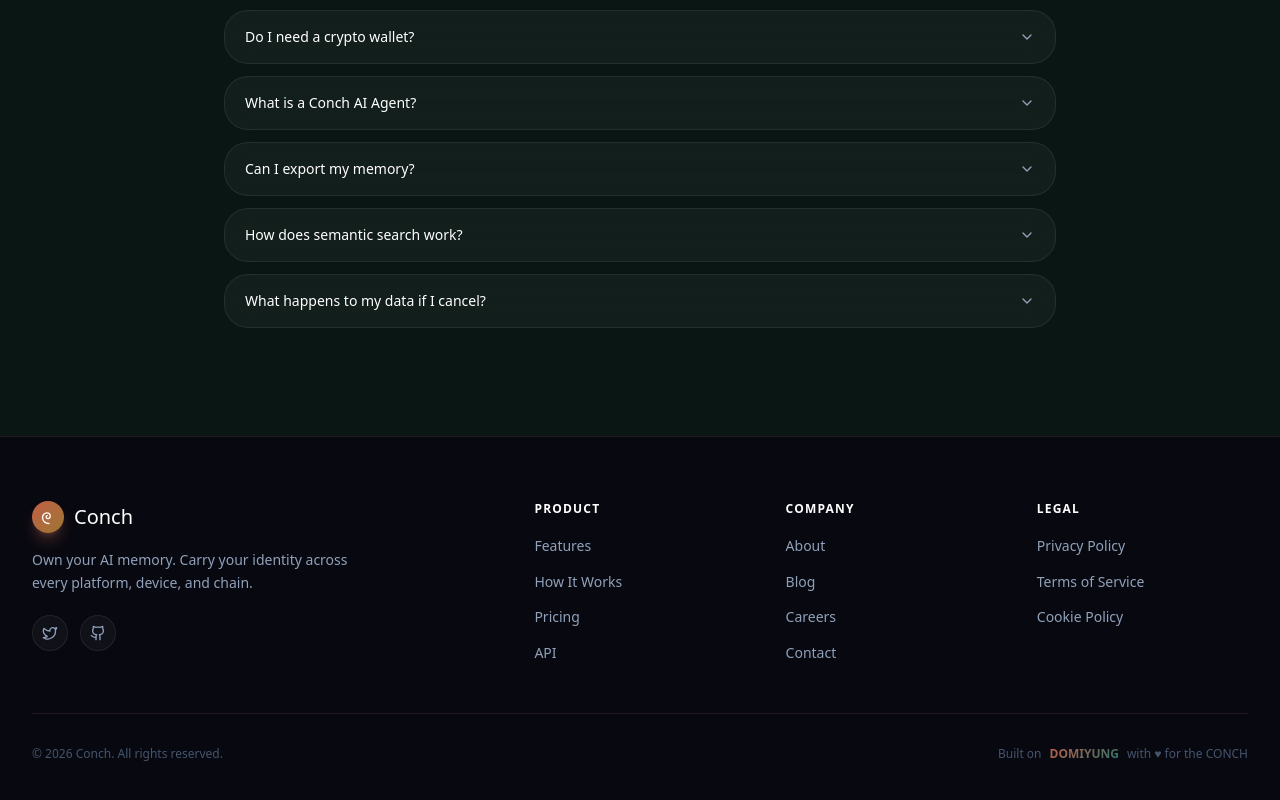
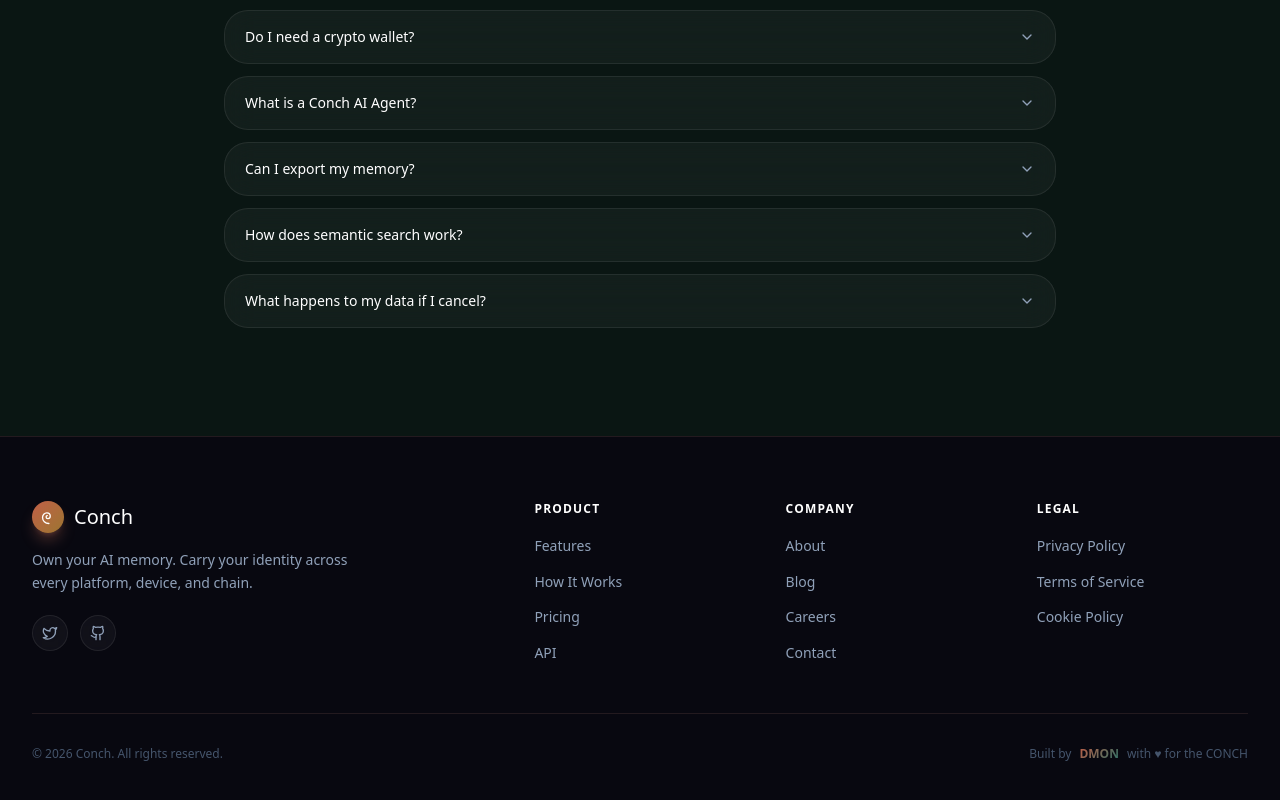
Before and after one commit to domiyungforex/conch-ai, a Next.js app: page / in a window 1280 px wide. Shown: the part 8749-9549 px from the top of the page. Built offline with nearby package versions, Linux system fonts and the light colour scheme; no server answers; what @rainbow-me/rainbowkit, wagmi would draw is missing.

Commit message:
Update footer credit line to "Built by DMON"

```diff
--- a/src/components/landing/Footer.tsx
+++ b/src/components/landing/Footer.tsx
@@ -70,8 +70,8 @@
             © {new Date().getFullYear()} Conch. All rights reserved.
           </p>
           <div className="flex items-center gap-1 text-xs text-slate-600">
-            <span>Built on</span>
-            <span className="gradient-text font-semibold mx-1">DOMIYUNG</span>
+            <span>Built by</span>
+            <span className="gradient-text font-semibold mx-1">DMON</span>
             <span>with ♥ for the CONCH</span>
           </div>
         </div>
```
